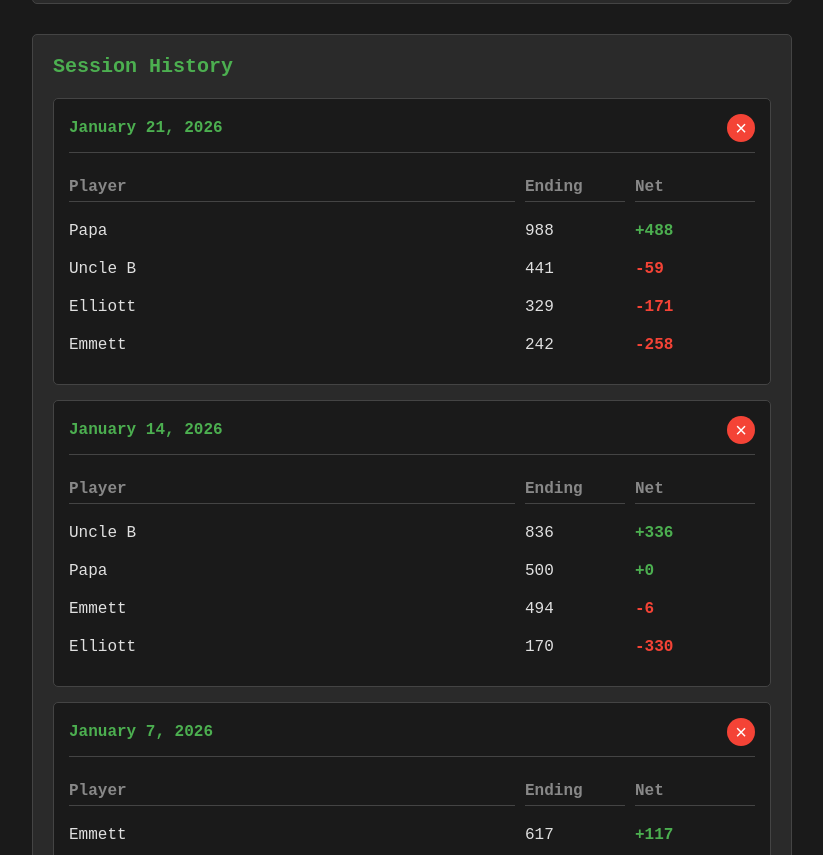
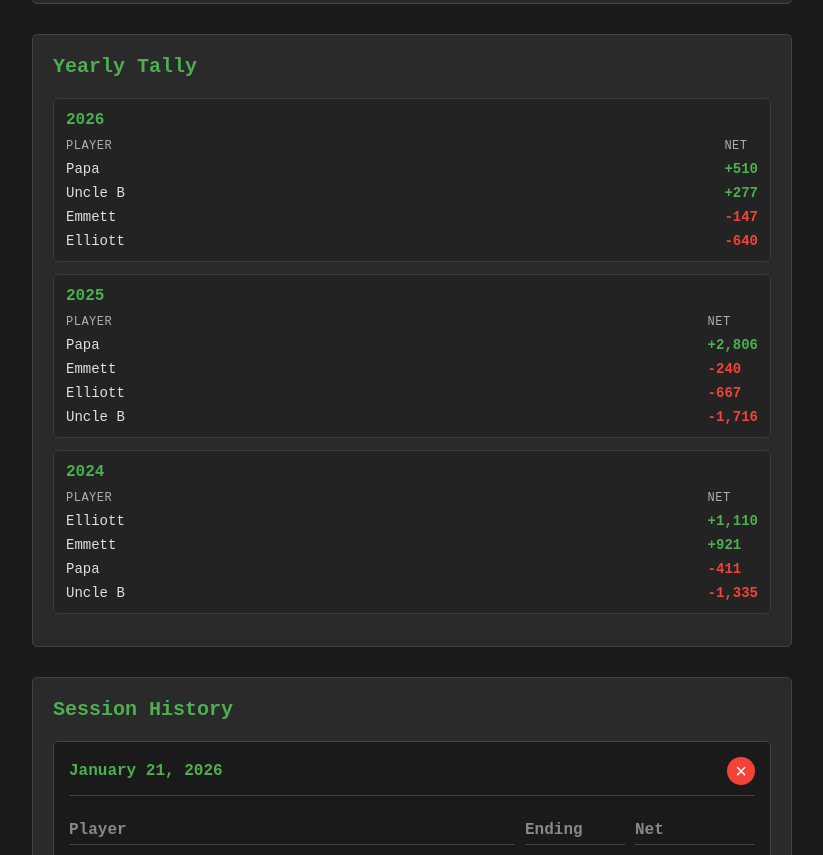
Before and after one commit to snakesford/PokerScores, a website: page index.html in a window 1280 px wide. Shown: the part 900-1755 px from the top of the page, without its empty margins (228-1051 px from the left). Drawn offline with Linux system fonts and the light colour scheme.

Commit message:
yearly tally

```diff
--- a/index.html
+++ b/index.html
@@ -60,6 +60,11 @@
     </div>
 
     <div class="scores-container" style="margin-top: 30px;">
+        <h2>Yearly Tally</h2>
+        <div id="yearlyTally"></div>
+    </div>
+
+    <div class="scores-container" style="margin-top: 30px;">
         <h2>Session History</h2>
         <div id="historyList"></div>
     </div>
--- a/script.js
+++ b/script.js
@@ -240,6 +240,77 @@
             updatePlayerButtonColors();
         }
 
+        function getSessionYear(dateStr) {
+            if (/^\d{4}$/.test(dateStr)) {
+                return dateStr;
+            }
+            if (/^\d{4}-\d{2}-\d{2}$/.test(dateStr)) {
+                return dateStr.slice(0, 4);
+            }
+            const parsed = new Date(dateStr);
+            if (!isNaN(parsed.getTime())) {
+                return String(parsed.getFullYear());
+            }
+            return null;
+        }
+
+        function calculateYearlyTotals() {
+            const totals = {};
+            sessions.forEach(session => {
+                const year = getSessionYear(session.date);
+                if (!year) {
+                    return;
+                }
+                if (!totals[year]) {
+                    totals[year] = {};
+                }
+                session.players.forEach(playerEntry => {
+                    if (!totals[year][playerEntry.player]) {
+                        totals[year][playerEntry.player] = 0;
+                    }
+                    totals[year][playerEntry.player] += playerEntry.net;
+                });
+            });
+            return totals;
+        }
+
+        function displayYearlyTally() {
+            const yearlyTally = document.getElementById('yearlyTally');
+            const yearlyTotals = calculateYearlyTotals();
+            const years = Object.keys(yearlyTotals).sort((a, b) => parseInt(b, 10) - parseInt(a, 10));
+
+            if (years.length === 0) {
+                yearlyTally.innerHTML = '<div class="empty-state">No yearly totals yet.</div>';
+                return;
+            }
+
+            yearlyTally.innerHTML = '';
+            years.forEach(year => {
+                const yearCard = document.createElement('div');
+                yearCard.className = 'yearly-card';
+
+                const sortedPlayers = Object.entries(yearlyTotals[year])
+                    .sort((a, b) => b[1] - a[1]);
+
+                yearCard.innerHTML = `
+                    <div class="yearly-header">${year}</div>
+                    <div class="yearly-rows">
+                        <div class="yearly-rows-header">Player</div>
+                        <div class="yearly-rows-header">Net</div>
+                        ${sortedPlayers.map(([player, total]) => {
+                            const totalClass = total >= 0 ? 'positive' : 'negative';
+                            const totalDisplay = total >= 0 ? `+${total.toLocaleString()}` : total.toLocaleString();
+                            return `
+                                <div class="yearly-row">${player}</div>
+                                <div class="yearly-row ${totalClass}">${totalDisplay}</div>
+                            `;
+                        }).join('')}
+                    </div>
+                `;
+                yearlyTally.appendChild(yearCard);
+            });
+        }
+
         // Display session history
         function displayHistory() {
             const historyList = document.getElementById('historyList');
@@ -349,6 +420,7 @@
         // Display both standings and history
         function displayAll() {
             displayStandings();
+            displayYearlyTally();
             displayHistory();
         }
 
--- a/styles.css
+++ b/styles.css
@@ -199,6 +199,39 @@
             border-color: #666;
         }
 
+        .yearly-card {
+            background-color: #232323;
+            border: 1px solid #3a3a3a;
+            border-radius: 6px;
+            padding: 12px;
+            margin-bottom: 12px;
+        }
+
+        .yearly-header {
+            font-weight: bold;
+            color: #4CAF50;
+            margin-bottom: 10px;
+            font-size: 16px;
+        }
+
+        .yearly-rows {
+            display: grid;
+            grid-template-columns: 1fr auto;
+            gap: 8px 12px;
+            align-items: center;
+        }
+
+        .yearly-rows-header {
+            color: #b0b0b0;
+            font-size: 12px;
+            text-transform: uppercase;
+            letter-spacing: 0.5px;
+        }
+
+        .yearly-row {
+            font-size: 14px;
+        }
+
         .scores-container {
             background-color: #2a2a2a;
             padding: 20px;
```
